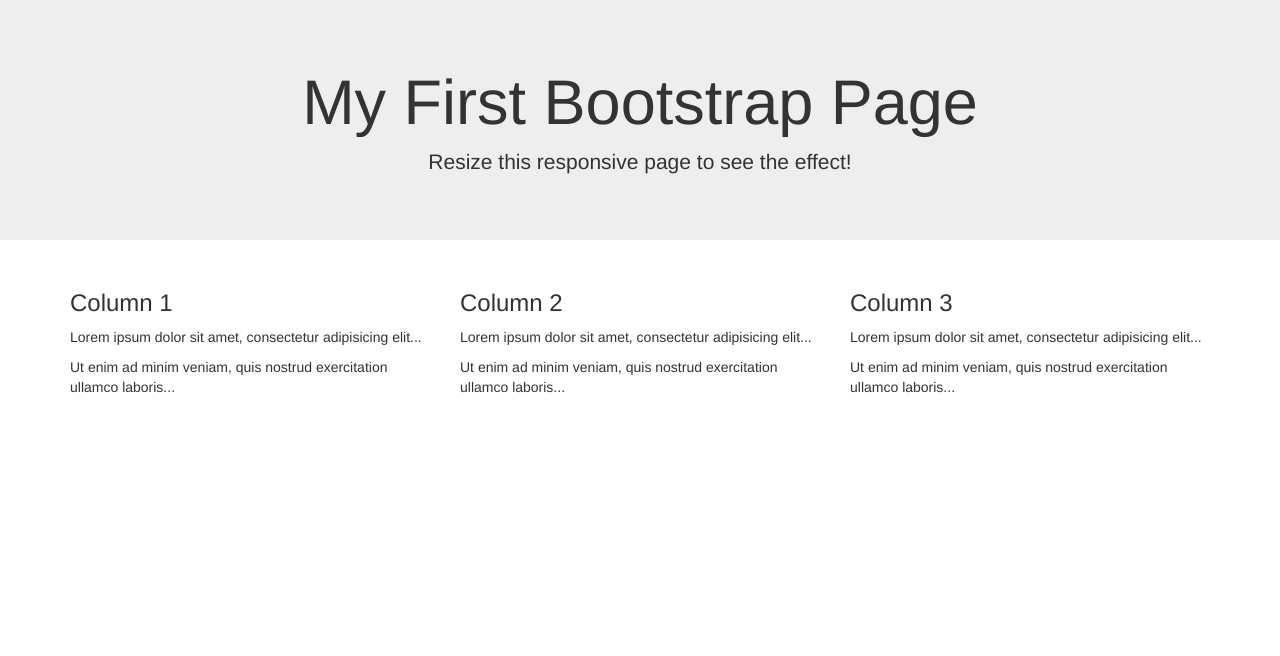
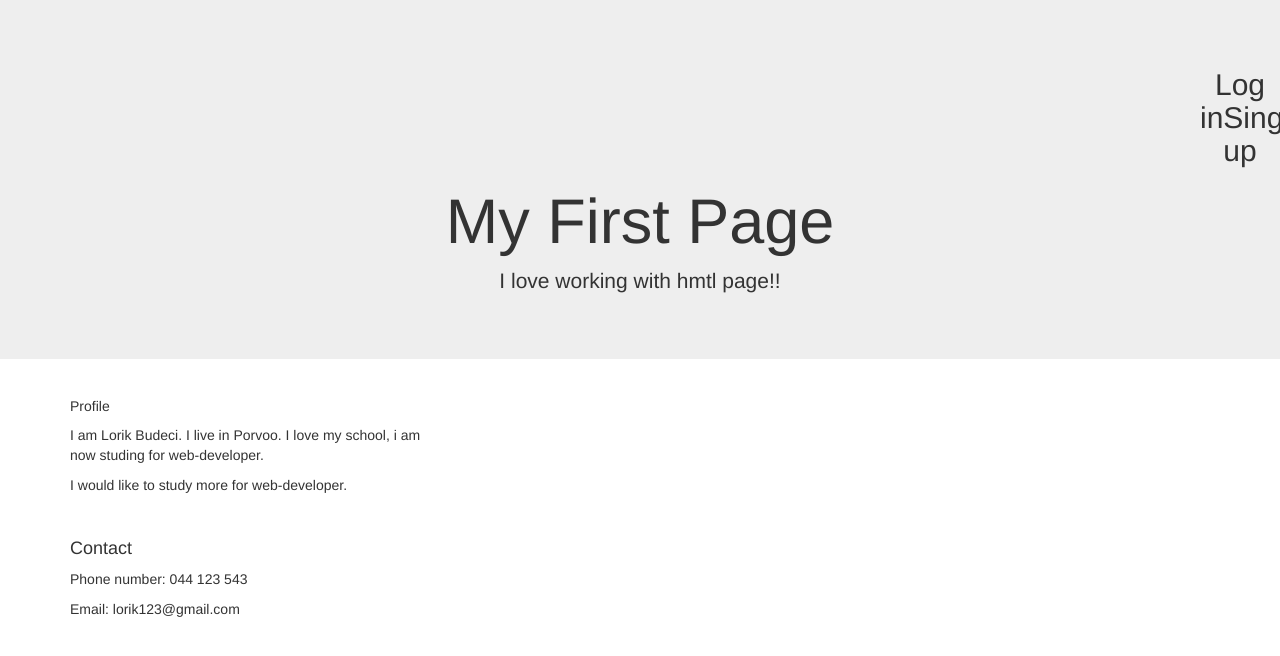
Before and after one commit to itslorik/itslorik.github.io, a plain HTML site: page index.html in a window 1280 px wide. Drawn offline with nearby package versions, Linux system fonts and the light colour scheme.

Commit message:
Profiel,Contact

```diff
--- a/index.html
+++ b/index.html
@@ -4,7 +4,8 @@
     <meta charset="utf-8">
     <meta http-equiv="X-UA-Compatible" content="IE=edge">
     <meta name="viewport" content="width=device-width, initial-scale=1">
-    <title>Bootstrap 101 Template</title>
+    <title>Weclome</title>
+    <link rel="stylesheet" href="main.css">
 
     <!-- Bootstrap -->
     <link href="https://maxcdn.bootstrapcdn.com/bootstrap/3.3.2/css/bootstrap.min.css" rel="stylesheet">
@@ -17,29 +18,28 @@
     <![endif]-->
 </head>
 <body>
-
 <div class="jumbotron text-center">
-  <h1>My First Bootstrap Page</h1>
-  <p>Resize this responsive page to see the effect!</p>
+    <h2>Log inSing up</h2>
+    <h1>My First Page</h1>
+  <p>I love working with hmtl page!!</p>
 </div>
 
 <div class="container">
   <div class="row">
     <div class="col-sm-4">
-      <h3>Column 1</h3>
-      <p>Lorem ipsum dolor sit amet, consectetur adipisicing elit...</p>
-      <p>Ut enim ad minim veniam, quis nostrud exercitation ullamco laboris...</p>
+      <h5>Profile</h5>
+      <p>I am Lorik Budeci. I live in Porvoo. I love my school, i am now studing for web-developer.</p>
+      <p>I would like to study more for web-developer.</p>
     </div>
-    <div class="col-sm-4">
-      <h3>Column 2</h3>
-      <p>Lorem ipsum dolor sit amet, consectetur adipisicing elit...</p>
-      <p>Ut enim ad minim veniam, quis nostrud exercitation ullamco laboris...</p>
+<div class ="contact">
+    <div class="rov">
+        <div class="col-sm-5">
+            <h4>Contact</h4>
+            <p>Phone number: 044 123 543</p>
+            <p>Email: lorik123@gmail.com</p>
+        </div>
     </div>
-    <div class="col-sm-4">
-      <h3>Column 3</h3>
-      <p>Lorem ipsum dolor sit amet, consectetur adipisicing elit...</p>
-      <p>Ut enim ad minim veniam, quis nostrud exercitation ullamco laboris...</p>
-    </div>
+      </div>
   </div>
 </div>
 
--- /dev/null
+++ b/main.css
@@ -0,0 +1,10 @@
+.contact{
+    margin-top: 10em
+}
+.h4{
+    line-height: 1.3;
+}
+h2
+{
+    margin-left: 40em
+}
--- a/style.css
+++ /dev/null
@@ -1,4 +0,0 @@
-h1{
-    margin-left: 50%;
-
-}
```
